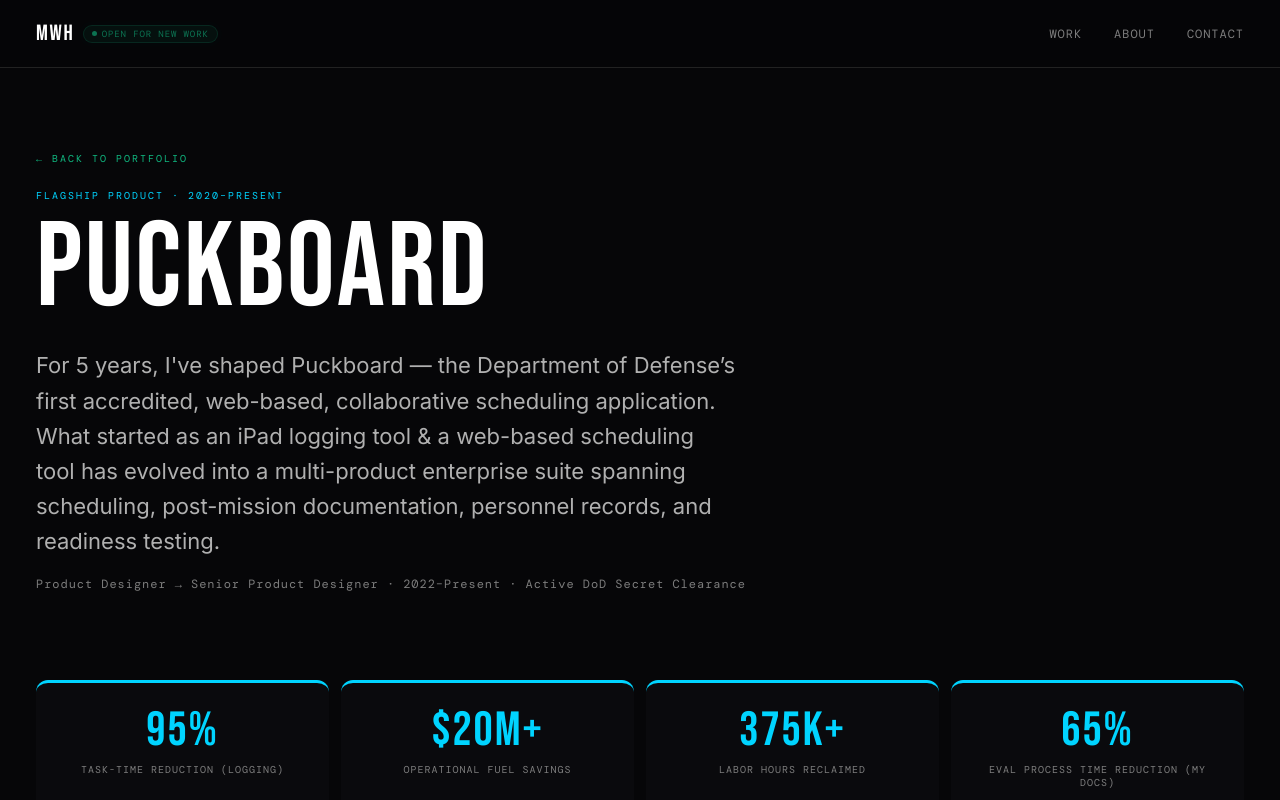
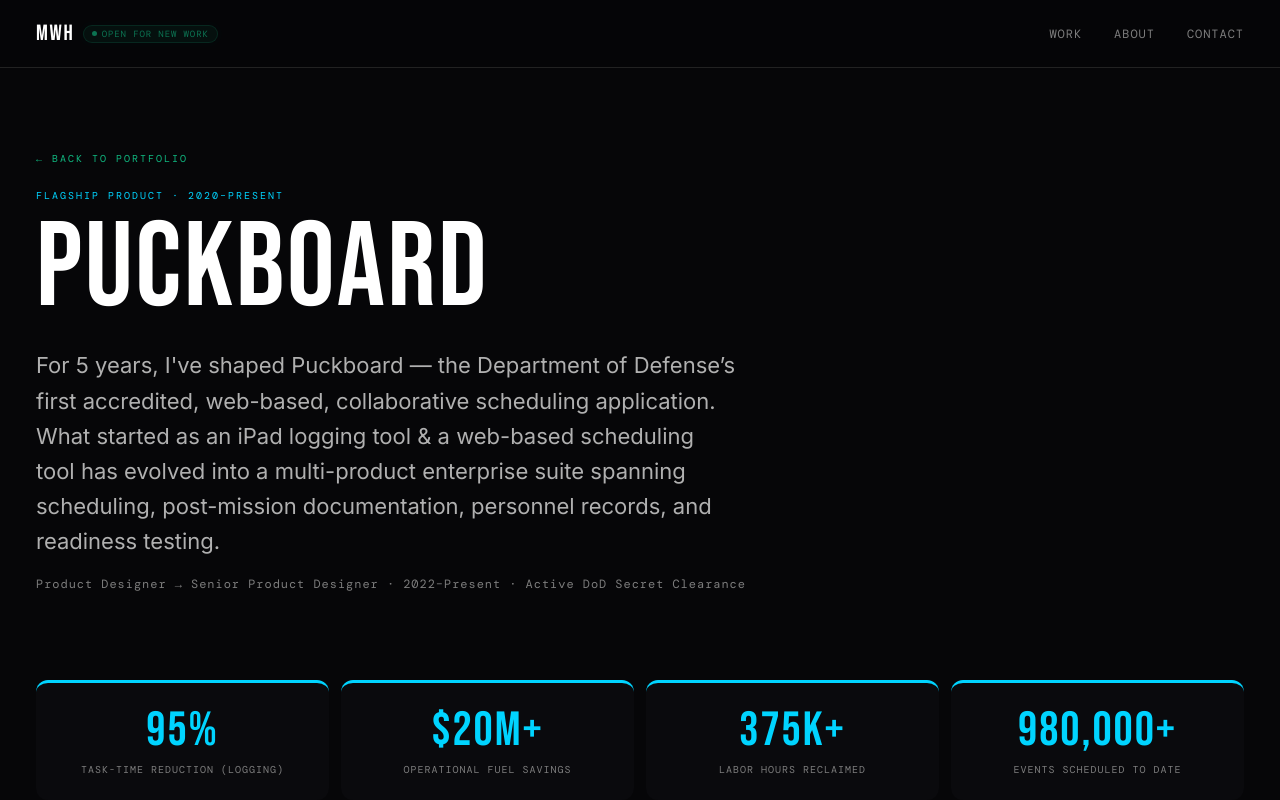
Before and after one commit to MattH-exe/my-portfolio-next, a Next.js app: page /work/puckboard in a window 1280 px wide. Shown: the top 800 px of the page. Built offline with nearby package versions, Linux system fonts and the light colour scheme.

Commit message:
Update projects.js

```diff
--- a/data/projects.js
+++ b/data/projects.js
@@ -25,7 +25,7 @@
     { value: "95%", label: "Task-Time Reduction (Logging)" },
     { value: "$20M+", label: "Operational Fuel Savings" },
     { value: "375K+", label: "Labor Hours Reclaimed" },
-    { value: "65%", label: "Eval Process Time Reduction (My Docs)" },
+    { value: "980,000+", label: "Events scheduled to date" },
   ],
   products: [
     {
```
